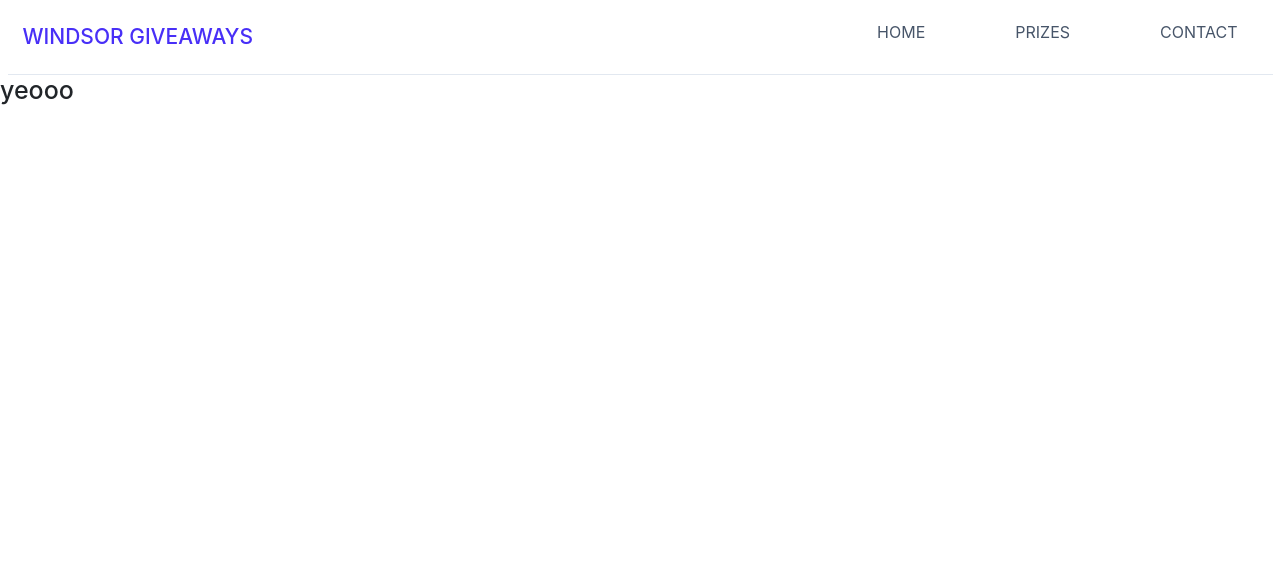
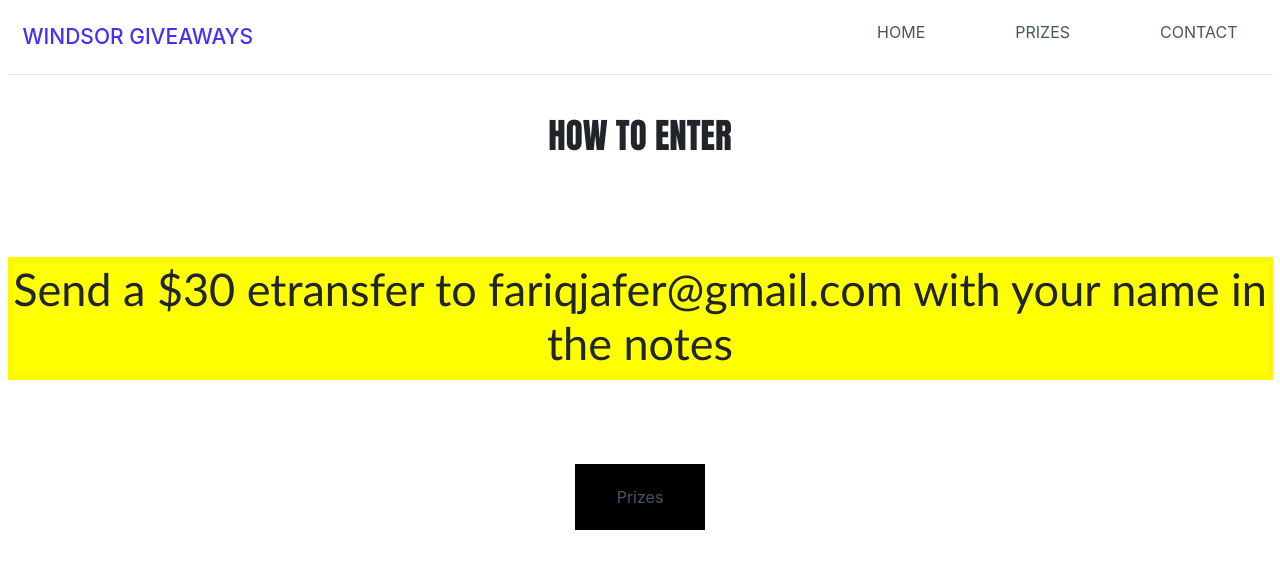
Before and after one commit to ttmgs/Giveaway, a React (Create React App) app: page / in a window 1280 px wide. Shown: the top 568 px of the page. Built offline with nearby package versions, Linux system fonts and the light colour scheme.

Commit message:
button added to home

```diff
--- a/src/components/homePage/home.js
+++ b/src/components/homePage/home.js
@@ -1,8 +1,31 @@
 import React from 'react';
+import '../styles/home.css';
+import { Link, useLocation } from 'react-router-dom'
+
 
 const Home = () => {
+  const location = useLocation();
+
   return(
-    <h1>yeooo</h1>
+    <div class="container-fluid">
+      <h2>HOW TO ENTER </h2>
+      <div id="box">
+        <h1>Send a $30 etransfer to fariqjafer@gmail.com with your name in the notes </h1>
+      </div>
+
+<div id="btnBox">
+      <button class="button button5">
+      <Link
+            to="/prizes"
+            className={
+              location.pathname === "/prizes"
+                ? "nav-link active"
+                : "nav-link"
+            }
+          >
+        Prizes</Link></button>
+      </div>
+      </div>
   )
 
 }
--- a/src/components/prizes/prizes.js
+++ b/src/components/prizes/prizes.js
@@ -4,10 +4,17 @@ import Scooter from '../images/scooter.jpg'
 
 const Prizes = () => {
   return(
+    <div>
     <div class="container-fluid">
     <img src={Scooter} alt="yo"/>
   </div>
-
+  <div id="des">
+<h2>Gotrax Electric Scooter</h2>
+<li>The adult electric powered scooter features a quiet 250W motor </li>
+  <li>boasting top speed of 15.5 MPH and max load of 220 lbs. </li>
+  <li>  Tackles steep 14° hills with ease, making it a perfect commuting scooter.</li>
+  </div>
+  </div>
   )
 }
 
--- /dev/null
+++ b/src/components/styles/home.css
@@ -0,0 +1,45 @@
+h1 {
+  font-family: 'Gill Sans', 'Gill Sans MT', Calibri, 'Trebuchet MS', sans-serif;
+  font-size: 45px;
+}
+
+h2 {
+  margin-top: 40px;
+  font-family: Impact, Haettenschweiler, 'Arial Narrow Bold', sans-serif;
+  font-size: 35px;
+}
+
+#box {
+  text-align: center;
+  margin-top: 100px;
+  border: 5px solid rgb(252, 247, 0);
+  background-color: yellow;
+}
+
+.button5 {
+  background-color: white;
+  color: black;
+  border: 2px solid #555555;
+}
+
+.button5:hover {
+  background-color: #555555;
+  color: white;
+}
+.button {
+  background-color: #000000; /* Green */
+  border: none;
+  color: white;
+  padding: 16px 32px;
+  text-align: center;
+  text-decoration: none;
+  display: inline-block;
+  font-size: 16px;
+  margin: 4px 2px;
+  transition-duration: 0.4s;
+  cursor: pointer;
+}
+
+#btnBox{
+  margin-top: 80px;
+}
--- a/src/components/styles/prizes.css
+++ b/src/components/styles/prizes.css
@@ -6,3 +6,11 @@ img{
   width: 400;
   height: 400;
 }
+
+#des{
+  text-align: center;
+}
+
+li {
+  font-size: 15px;
+}
```
